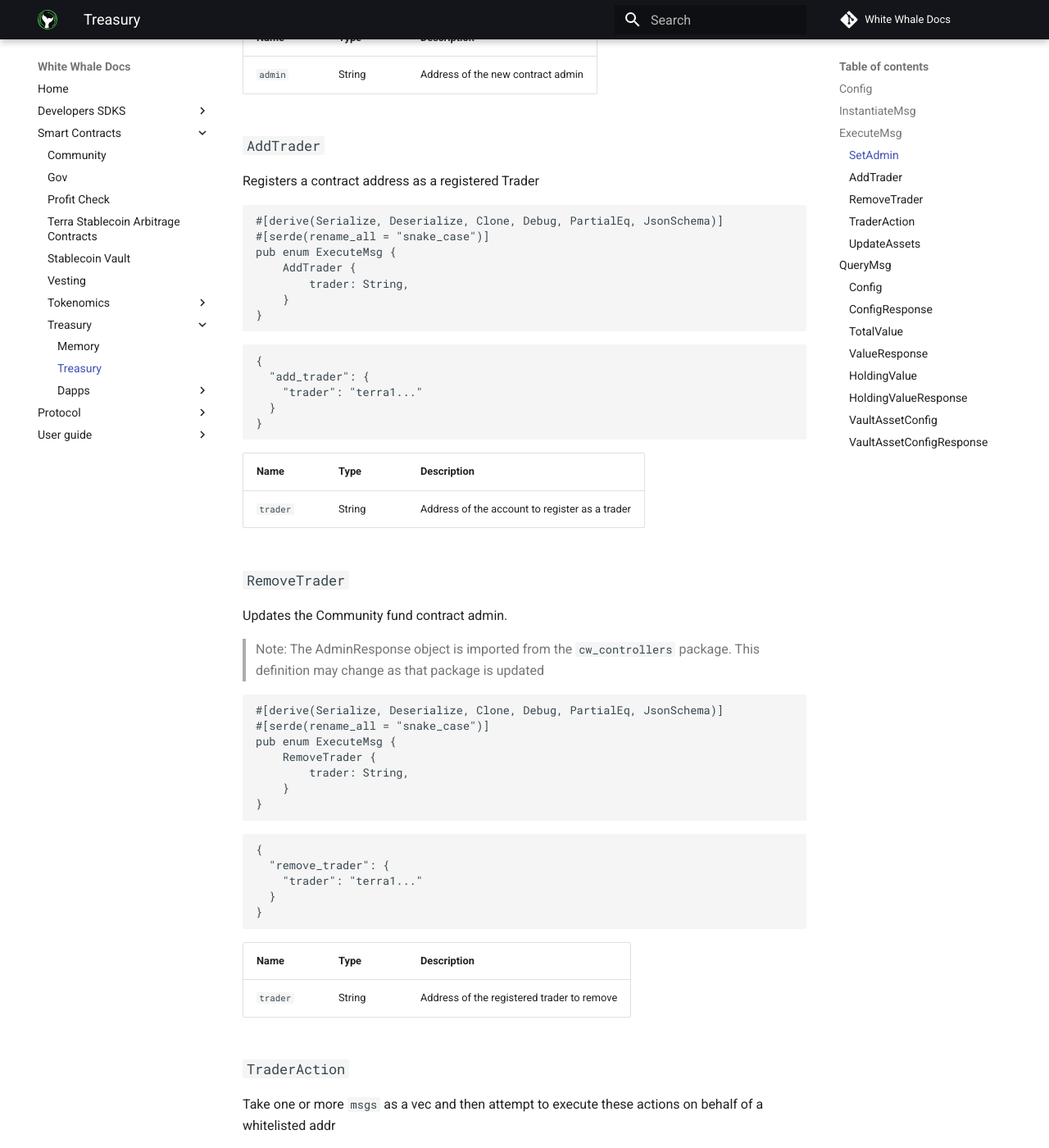
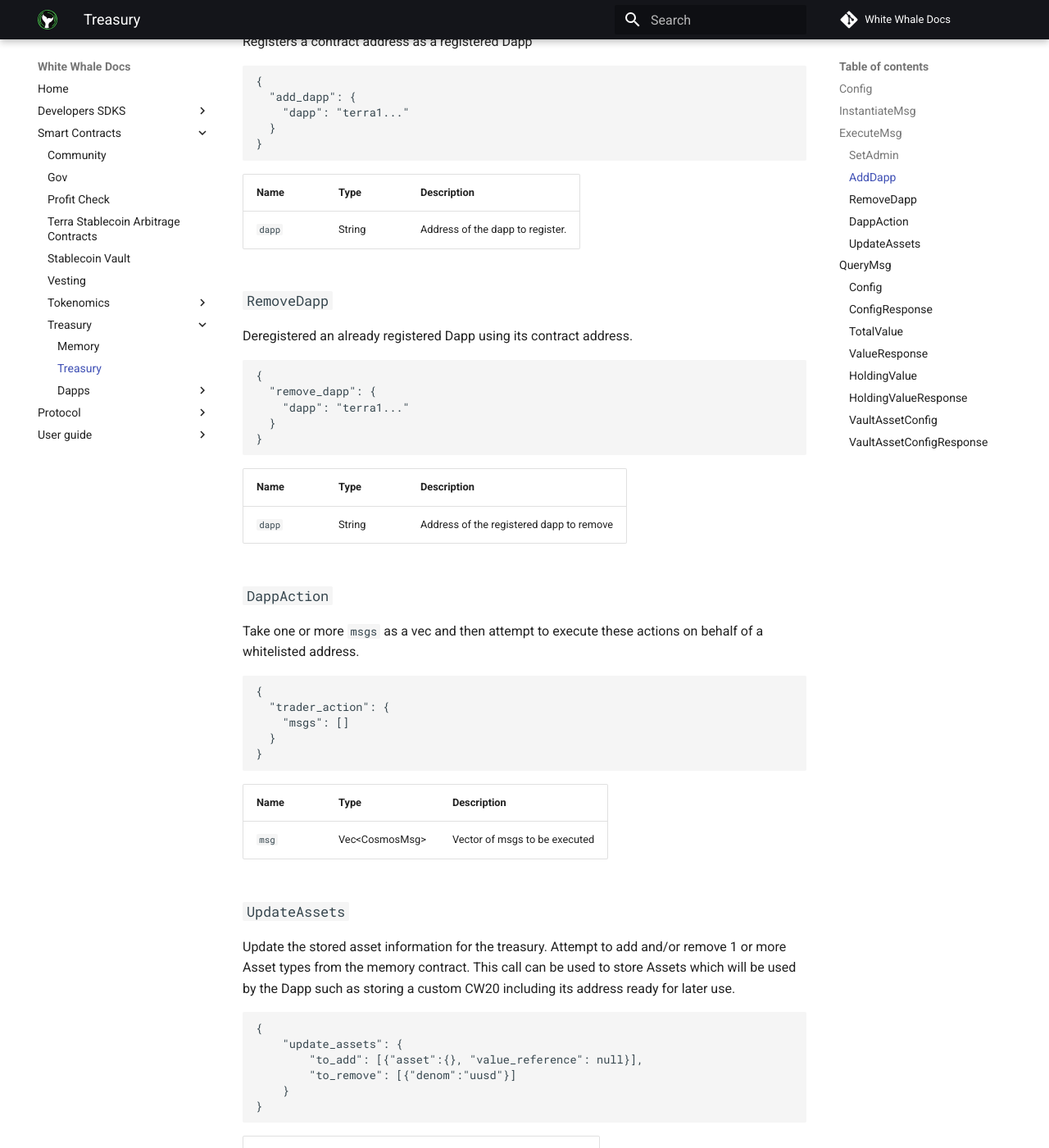
Before and after one commit to White-Whale-Defi-Platform/docs, an MkDocs documentation site: the page built from docs/Smart-Contracts/treasury/treasury.md, in a window 1280 px wide and 1400 px high, scrolled down 1232 px. Shown: the whole window at 82% size. Built offline with MkDocs 1.6.1 and Material for MkDocs 9.7.7, drawn with Linux system fonts in a browser that asks for light colours; comment, search, counter and statistics services are not loaded; some of the changed text lies outside the part shown.

Commit message:
feat(update): Update some docs

````diff
--- a/docs/Smart-Contracts/treasury/treasury.md
+++ b/docs/Smart-Contracts/treasury/treasury.md
@@ -1,7 +1,6 @@
 # Treasury
 
-The treasury behaves similarly to a community fund with the proviso that funds in the treasury are used to provide staking rewards to stakers.
-It is controlled by the governance contract and serves to grow its holdings and become a safeguard/protective measure in keeping the peg.
+The Treasury contract is the holder of the Protocol Owned Liquidity and is able to maintain a series of registered helper smart contracts, we call 'dapps' to prepare messages for various operations the treasury will execute.
 
 ## Config
 
@@ -31,15 +30,6 @@
 > Note: The AdminResponse object is imported from the `cw_controllers` package. This definition may change
 > as that package is updated
 
-```rust
-#[derive(Serialize, Deserialize, Clone, Debug, PartialEq, JsonSchema)]
-#[serde(rename_all = "snake_case")]
-pub enum ExecuteMsg {
-    SetAdmin {
-        admin: String,
-    }
-}
-```
 
 ```javascript
 {
@@ -53,74 +43,42 @@
 | :--- | :--- | :--- |
 | `admin` | String | Address of the new contract admin |
 
-### `AddTrader`
+### `AddDapp`
 
-Registers a contract address as a registered Trader
-
-```rust
-#[derive(Serialize, Deserialize, Clone, Debug, PartialEq, JsonSchema)]
-#[serde(rename_all = "snake_case")]
-pub enum ExecuteMsg {
-    AddTrader {
-        trader: String,
-    }
-}
-```
+Registers a contract address as a registered Dapp
 
 ```javascript
 {
-  "add_trader": {
-    "trader": "terra1..."
+  "add_dapp": {
+    "dapp": "terra1..."
   }
 }
 ```
 
 | Name | Type | Description |
 | :--- | :--- | :--- |
-| `trader` | String | Address of the account to register as a trader |
+| `dapp` | String | Address of the dapp to register. |
 
-### `RemoveTrader`
+### `RemoveDapp`
 
-Updates the Community fund contract admin.
+Deregistered an already registered Dapp using its contract address.
 
-> Note: The AdminResponse object is imported from the `cw_controllers` package. This definition may change
-> as that package is updated
-
-```rust
-#[derive(Serialize, Deserialize, Clone, Debug, PartialEq, JsonSchema)]
-#[serde(rename_all = "snake_case")]
-pub enum ExecuteMsg {
-    RemoveTrader {
-        trader: String,
-    }
-}
-```
 
 ```javascript
 {
-  "remove_trader": {
-    "trader": "terra1..."
+  "remove_dapp": {
+    "dapp": "terra1..."
   }
 }
 ```
 
 | Name | Type | Description |
 | :--- | :--- | :--- |
-| `trader` | String | Address of the registered trader to remove |
+| `dapp` | String | Address of the registered dapp to remove |
 
-### `TraderAction`
+### `DappAction`
 
-Take one or more `msgs` as a vec and then attempt to execute these actions on behalf of a whitelisted addr
-
-```rust
-#[derive(Serialize, Deserialize, Clone, Debug, PartialEq, JsonSchema)]
-#[serde(rename_all = "snake_case")]
-pub enum ExecuteMsg {
-    TraderAction {
-        msgs: Vec<CosmosMsh<Empty>>,
-    }
-}
-```
+Take one or more `msgs` as a vec and then attempt to execute these actions on behalf of a whitelisted address.
 
 ```javascript
 {
@@ -132,28 +90,19 @@
 
 | Name | Type | Description |
 | :--- | :--- | :--- |
-| `msg` | Vec<CosmosMsh<Empty>> | Vector of msgs to be executed |
+| `msg` | Vec<CosmosMsg<Empty>> | Vector of msgs to be executed |
 
 ### `UpdateAssets`
 
-Update the stored asset information for the treasury
+Update the stored asset information for the treasury. Attempt to add and/or remove 1 or more Asset types from the memory contract. This call can be used to store Assets which will be used by the Dapp such as storing a custom CW20 including its address ready for later use.
 
-```rust
-#[derive(Serialize, Deserialize, Clone, Debug, PartialEq, JsonSchema)]
-#[serde(rename_all = "snake_case")]
-pub enum ExecuteMsg {
-    UpdateAssets {
-        to_add: Vec<VaultAsset>,
-        to_remove: Vec<AssetInfo>,
+
+```json
+{
+    "update_assets": {
+        "to_add": [{"asset":{}, "value_reference": null}],
+        "to_remove": [{"denom":"uusd"}]
     }
-}
-```
-
-```javascript
-{
-  "trader_action": {
-    "msgs": []
-  }
 }
 ```
 
@@ -167,14 +116,6 @@
 ### `Config`
 
 Gets the Treasury contract configuration.
-
-```rust
-#[derive(Serialize, Deserialize, Clone, Debug, PartialEq, JsonSchema)]
-#[serde(rename_all = "snake_case")]
-pub enum QueryMsg {
-    Config {}
-}
-```
 
 ```javascript
 {
@@ -209,14 +150,6 @@
 
 Gets the total value of assets in the Treasury.
 
-```rust
-#[derive(Serialize, Deserialize, Clone, Debug, PartialEq, JsonSchema)]
-#[serde(rename_all = "snake_case")]
-pub enum QueryMsg {
-    TotalValue {}
-}
-```
-
 ```javascript
 {
   "total_value": {}
@@ -250,16 +183,6 @@
 ### `HoldingValue`
 
 Computes and returns the value of a specified asset that is held by the vault.
-
-```rust
-#[derive(Serialize, Deserialize, Clone, Debug, PartialEq, JsonSchema)]
-#[serde(rename_all = "snake_case")]
-pub enum QueryMsg {
-    HoldingValue {
-        identifier: String
-    }
-}
-```
 
 ```javascript
 {
@@ -298,16 +221,6 @@
 
 Returns the registered Assets of the treasury vault.
 
-```rust
-#[derive(Serialize, Deserialize, Clone, Debug, PartialEq, JsonSchema)]
-#[serde(rename_all = "snake_case")]
-pub enum QueryMsg {
-    VaultAssetConfig {
-        identifier: String
-    }
-}
-```
-
 ```javascript
 {
   "vault_asset_config": {
````
Also changed, not shown: docs/Developers-SDKS/White-Whale-Python-SDK.md (+2 -2 lines), docs/Developers-SDKS/White-Whale-TS-SDK.md (deleted, +0 -5 lines), docs/index.md (+4 -4 lines), docs/protocol/whale-token/Whale_token.md (+1 -1 lines).
